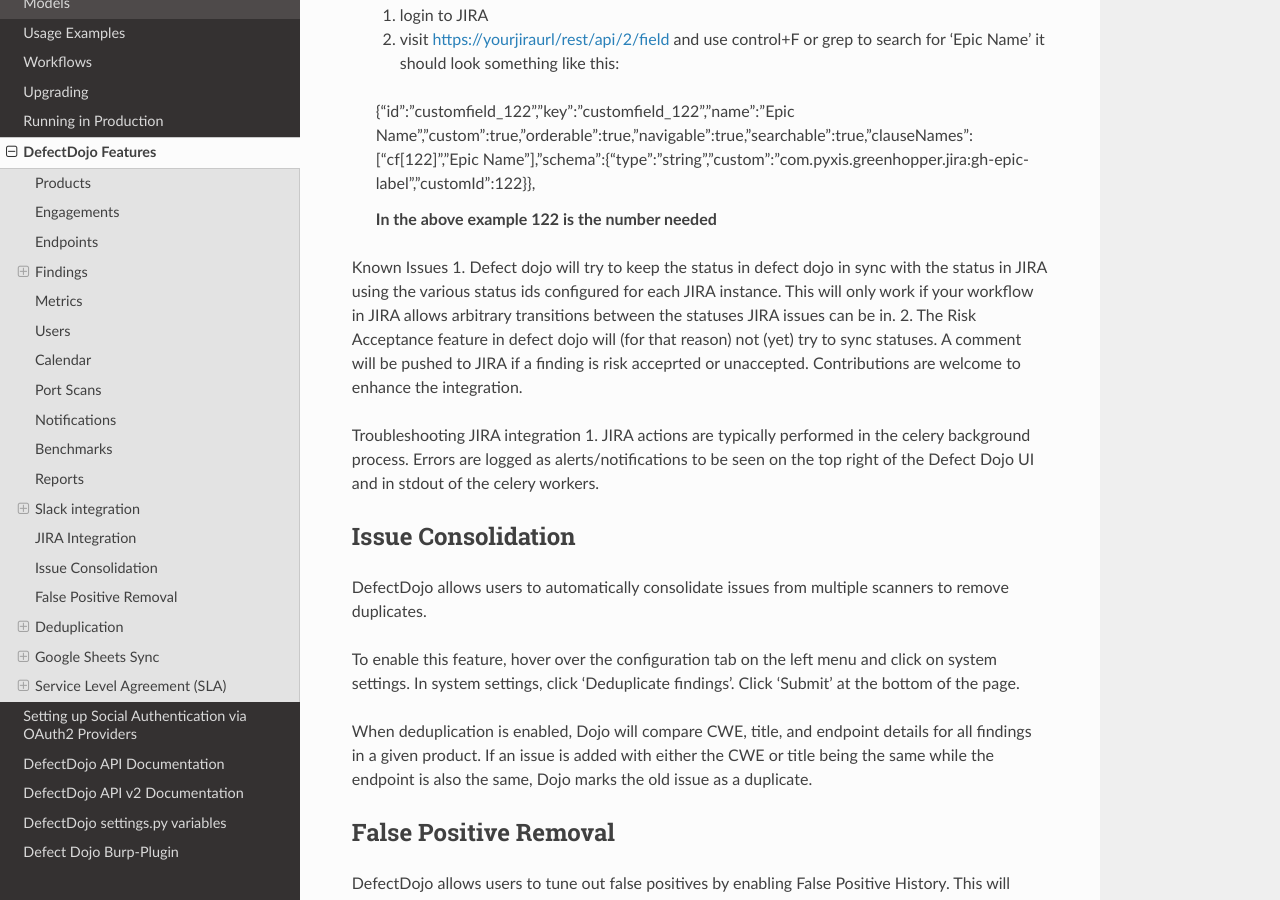
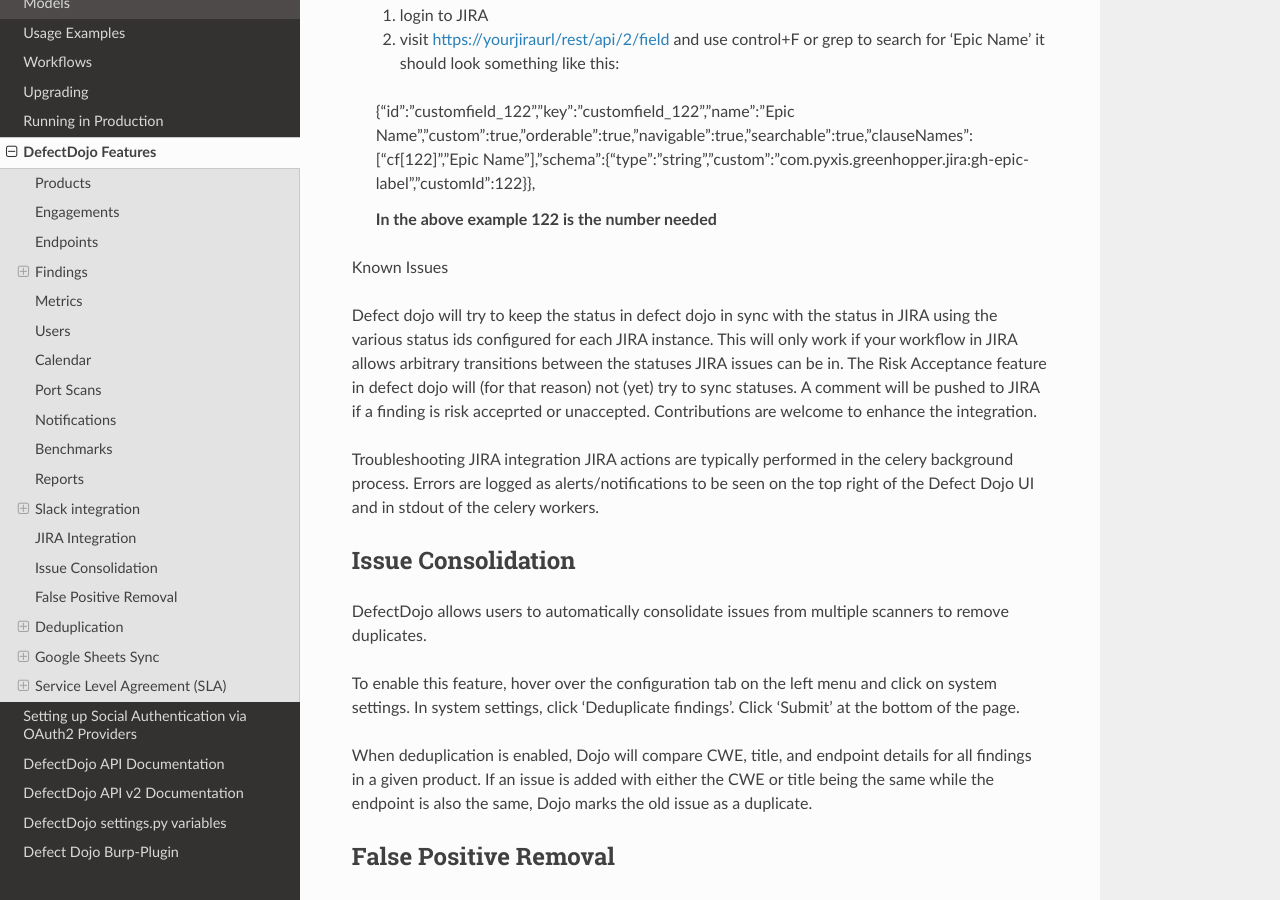
Before and after one commit to DefectDojo/Documentation, a Sphinx documentation site: the page built from docs/features.rst, in a window 1280 px wide and 900 px high, scrolled down 28329 px. Built offline with Sphinx 7.4.7 and the Read the Docs theme 2.0.0, drawn with Linux system fonts in a browser that asks for light colours.

Commit message:
Update features.rst

```diff
--- a/docs/features.rst
+++ b/docs/features.rst
@@ -821,11 +821,12 @@
  **In the above example 122 is the number needed**
 
 Known Issues
-1. Defect dojo will try to keep the status in defect dojo in sync with the status in JIRA using the various status ids configured for each JIRA instance. This will only work if your workflow in JIRA allows arbitrary transitions between the statuses JIRA issues can be in.
-2. The Risk Acceptance feature in defect dojo will (for that reason) not (yet) try to sync statuses. A comment will be pushed to JIRA if a finding is risk acceprted or unaccepted. Contributions are welcome to enhance the integration.
+
+Defect dojo will try to keep the status in defect dojo in sync with the status in JIRA using the various status ids configured for each JIRA instance. This will only work if your workflow in JIRA allows arbitrary transitions between the statuses JIRA issues can be in.
+The Risk Acceptance feature in defect dojo will (for that reason) not (yet) try to sync statuses. A comment will be pushed to JIRA if a finding is risk acceprted or unaccepted. Contributions are welcome to enhance the integration.
 
 Troubleshooting JIRA integration
-1. JIRA actions are typically performed in the celery background process. Errors are logged as alerts/notifications to be seen on the top right of the Defect Dojo UI and in stdout of the celery workers.
+JIRA actions are typically performed in the celery background process. Errors are logged as alerts/notifications to be seen on the top right of the Defect Dojo UI and in stdout of the celery workers.
 
 Issue Consolidation
 -------------------
```
